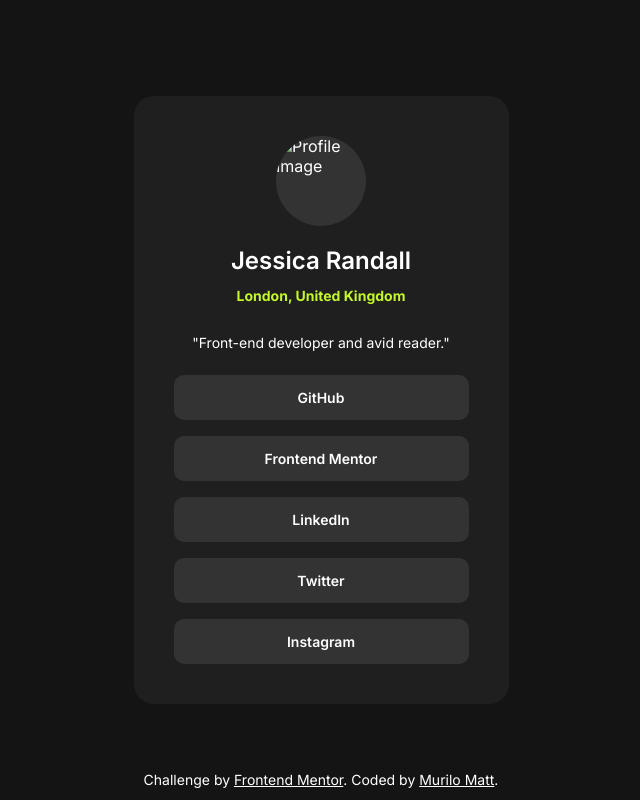
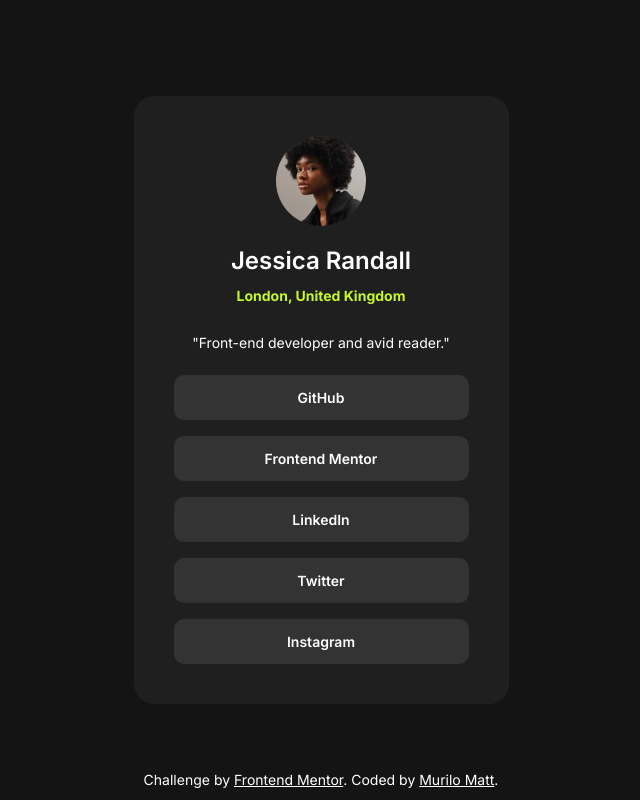
Before and after one commit to MuliroMatt/social-links-profile, a website: page index.html in a window 1280 px wide. Shown: the whole page, without its empty margins (319-959 px from the left). Drawn offline with Linux system fonts and the light colour scheme; the site is published under a folder, as on GitHub Pages, so addresses that start at the root find nothing.

Commit message:
Update image

```diff
--- a/index.html
+++ b/index.html
@@ -10,7 +10,7 @@
 <body>
   <div class="card">
     <div class="user-image">
-      <img src="/assets/images/avatar-jessica.jpeg" alt="Profile Image">
+      <img src="./assets/images/avatar-jessica.jpeg" alt="Profile Image">
     </div>
     <h1 class="user-name">Jessica Randall</h1>
     <h2 class="user-location">London, United Kingdom</h2>
```
